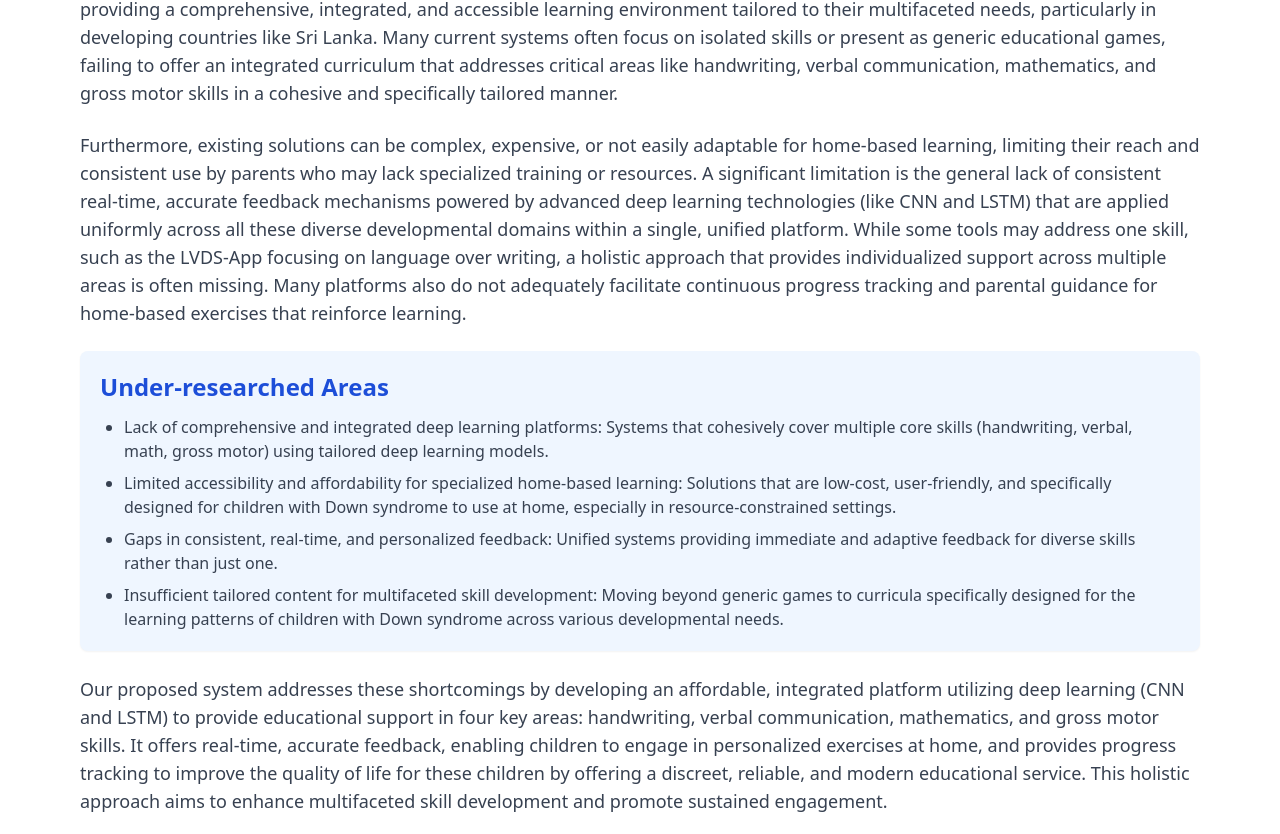
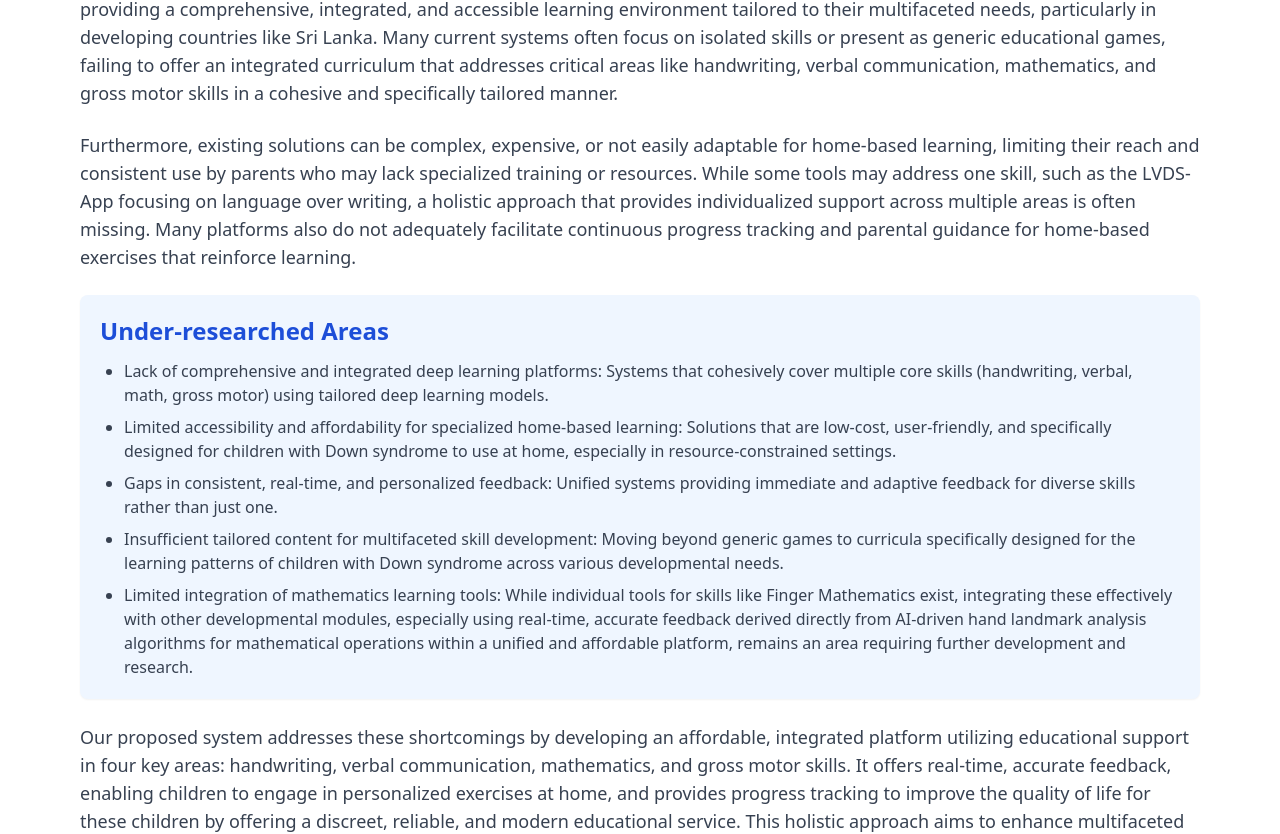
Before and after one commit to lahirujay99/RP-Website, a React (Vite) app: page / in a window 1280 px wide. Shown: the part 2169-3003 px from the top of the page. Built offline with nearby package versions, Linux system fonts and the light colour scheme.

Commit message:
small change in research gap

```diff
--- a/src/components/ResearchGap.tsx
+++ b/src/components/ResearchGap.tsx
@@ -23,10 +23,7 @@ function ResearchGap() {
 
           <p className="text-base md:text-lg text-gray-700 leading-relaxed">
             Furthermore, existing solutions can be complex, expensive, or not easily adaptable for home-based learning,
-            limiting their reach and consistent use by parents who may lack specialized training or resources. A significant
-            limitation is the general lack of consistent real-time, accurate feedback mechanisms powered by advanced deep
-            learning technologies (like CNN and LSTM) that are applied uniformly across all these diverse developmental
-            domains within a single, unified platform. While some tools may address one skill, such as the LVDS-App
+            limiting their reach and consistent use by parents who may lack specialized training or resources. While some tools may address one skill, such as the LVDS-App
             focusing on language over writing, a holistic approach that provides individualized support across multiple
             areas is often missing. Many platforms also do not adequately facilitate continuous progress tracking and
             parental guidance for home-based exercises that reinforce learning.
@@ -45,16 +42,19 @@ function ResearchGap() {
               <li className="text-sm md:text-base text-gray-700">
                 <span className="font-medium">Gaps in consistent, real-time, and personalized feedback: </span>
                 Unified systems providing immediate and adaptive feedback for diverse skills rather than just one.
+              </li>              <li className="text-sm md:text-base text-gray-700">
+                <span className="font-medium">Insufficient tailored content for multifaceted skill development: </span>
+                Moving beyond generic games to curricula specifically designed for the learning patterns of children with Down syndrome across various developmental needs.
               </li>
               <li className="text-sm md:text-base text-gray-700">
-                <span className="font-medium">Insufficient tailored content for multifaceted skill development: </span>
-                Moving beyond generic games to curricula specifically designed for the learning patterns of children with Down syndrome across various developmental needs.
+                <span className="font-medium">Limited integration of mathematics learning tools: </span>
+                While individual tools for skills like Finger Mathematics exist, integrating these effectively with other developmental modules, especially using real-time, accurate feedback derived directly from AI-driven hand landmark analysis algorithms for mathematical operations within a unified and affordable platform, remains an area requiring further development and research.
               </li>
             </ul>
           </div>
             <p className="text-base md:text-lg text-gray-700 leading-relaxed">
             Our proposed system addresses these shortcomings by developing an affordable, integrated platform utilizing
-            deep learning (CNN and LSTM) to provide educational support in four key areas: handwriting, verbal communication,
+            educational support in four key areas: handwriting, verbal communication,
             mathematics, and gross motor skills. It offers real-time, accurate feedback, enabling children to engage in
             personalized exercises at home, and provides progress tracking to improve the quality of life for these children
             by offering a discreet, reliable, and modern educational service. This holistic approach aims to enhance
```
